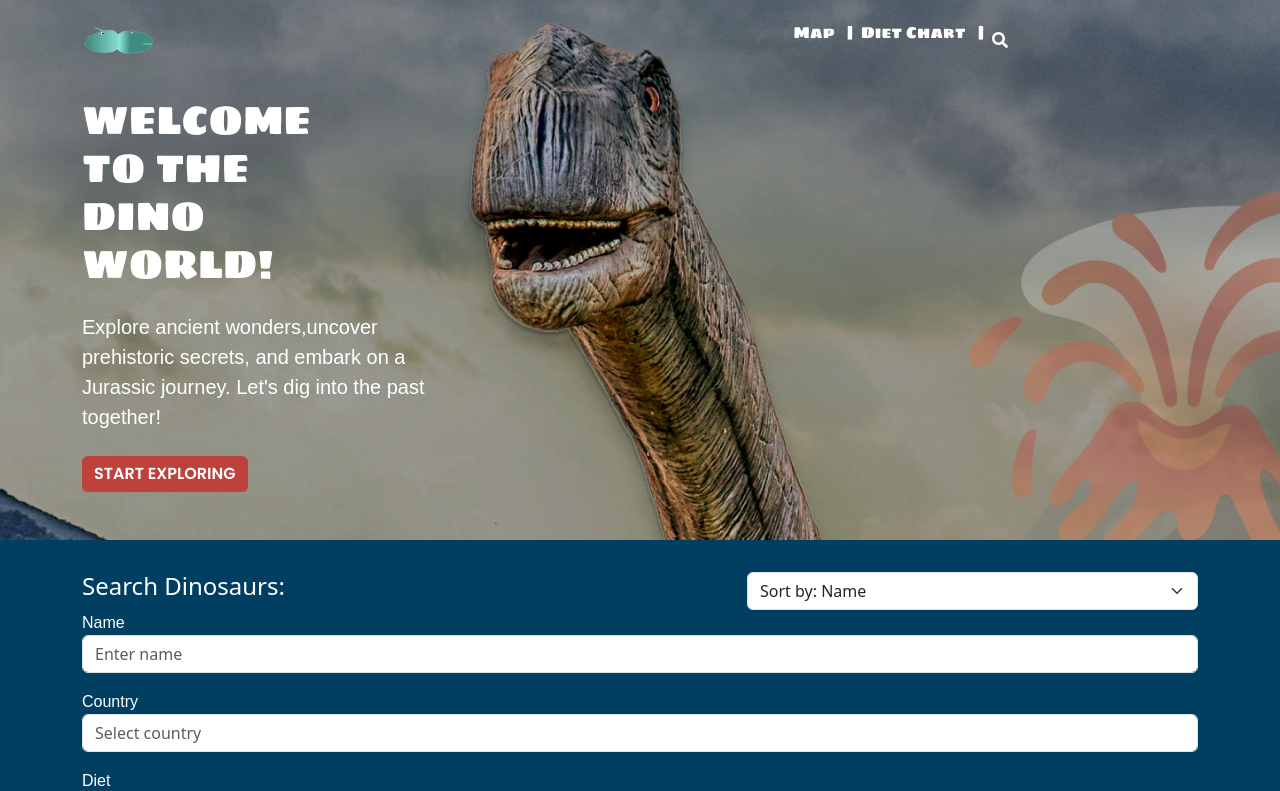
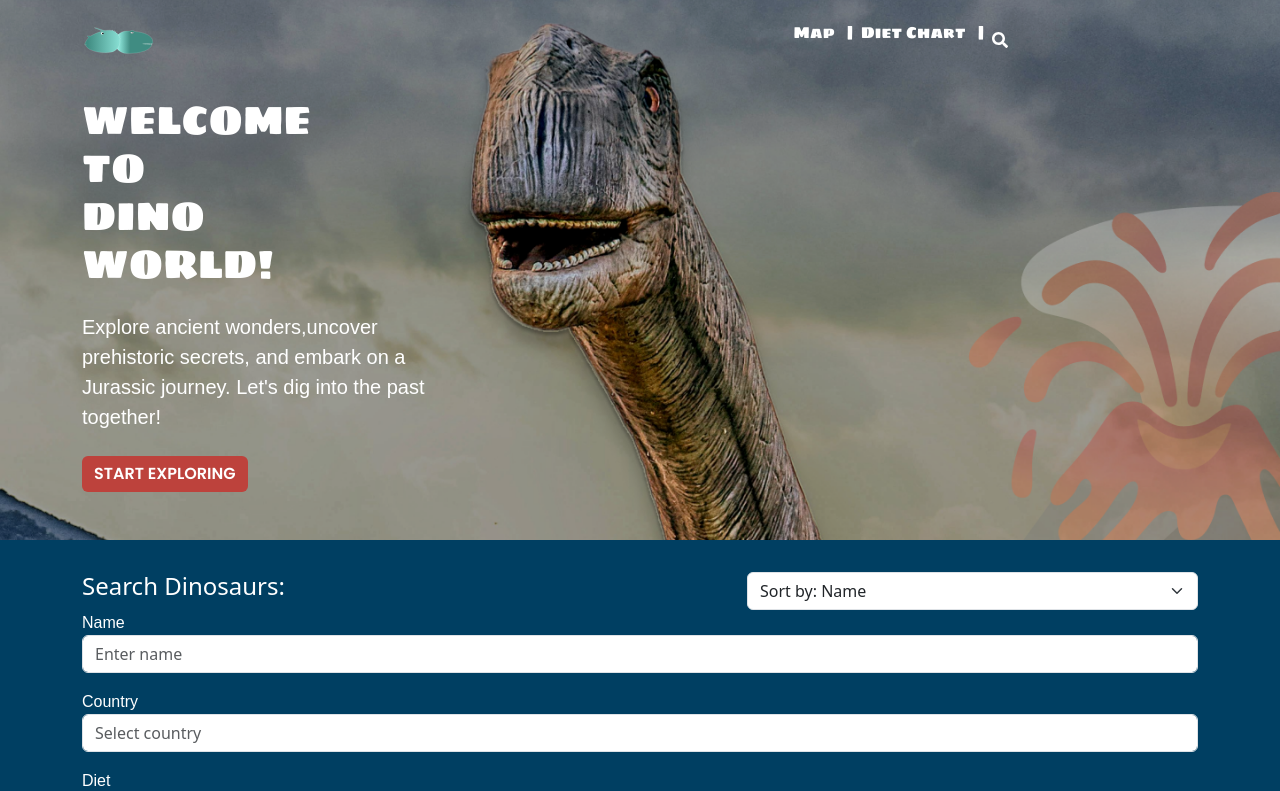
Before and after one commit to chingu-voyages/v48-tier2-team-16, a React (Vite) app in the folder dinosaur-app/: page / in a window 1280 px wide. Shown: the top 791 px of the page. Built offline with nearby package versions, Linux system fonts and the light colour scheme; no server answers; a web font is replaced by a local one.

Commit message:
Removed extraneous word

```diff
--- a/dinosaur-app/src/components/Header.jsx
+++ b/dinosaur-app/src/components/Header.jsx
@@ -34,7 +34,7 @@ function Header() {
             <div className="row">
                 <div className="col-md-12">
                     <h1 className="display col-md-2 mb-4" style={{ textTransform: "uppercase", fontFamily: "Sigmar One, sans-serif" }}>
-                    Welcome to the Dino World!</h1>
+                    Welcome to Dino World!</h1>
                     <p className="lead col-md-4 mb-4" style={{ fontFamily: "Rambla, sans-serif", fontWeight: "400" }}>Explore ancient wonders,uncover prehistoric secrets, and embark
                     on a Jurassic journey. Let's dig into the past together!</p>
                     <button className="btn btn-primary btn-large explore mb-5" style={{ background: "#bd423c", border: "none",
```
